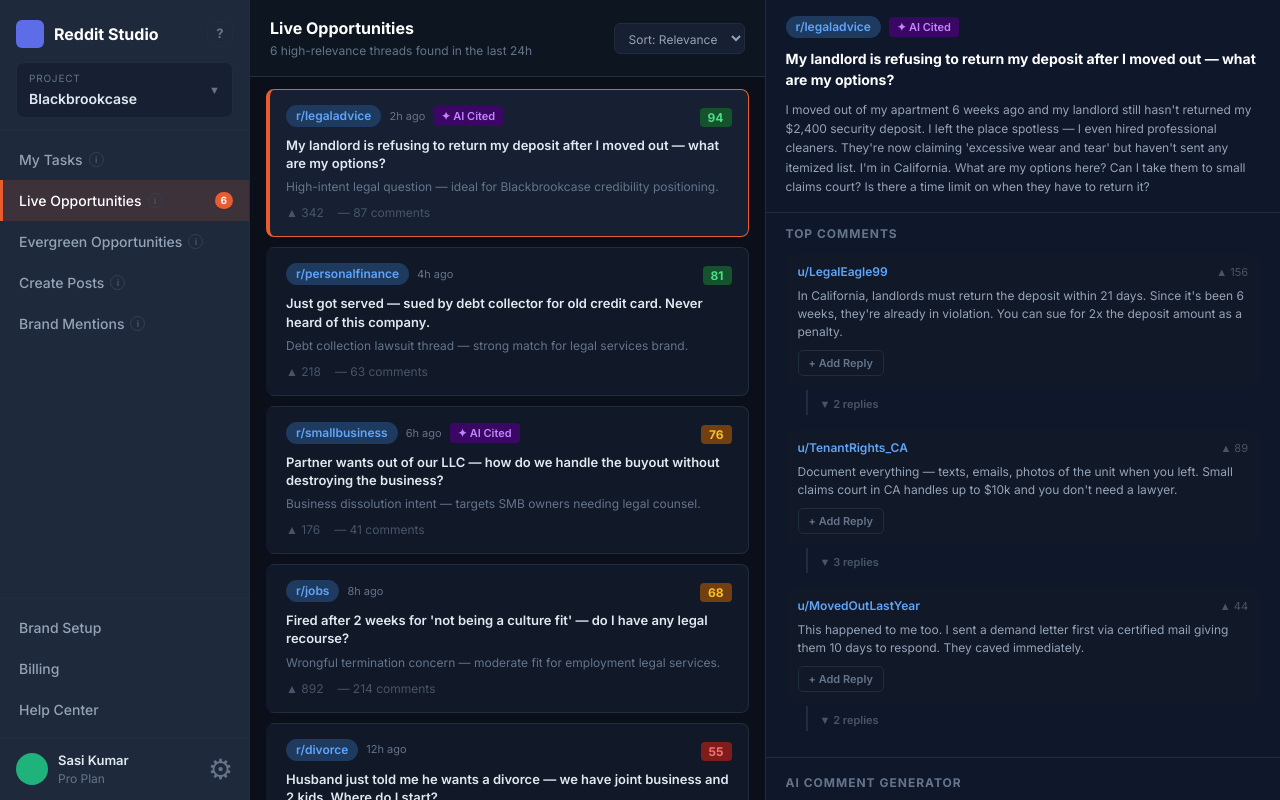
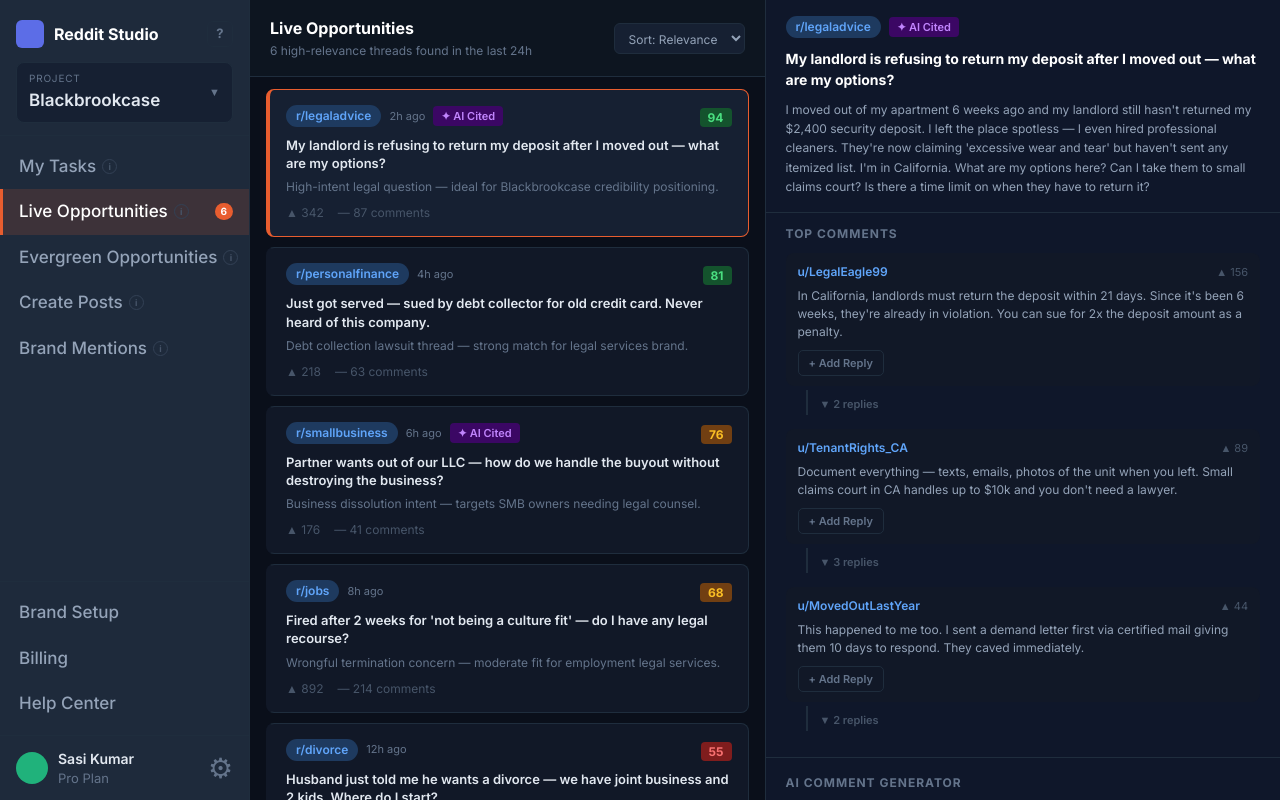
Before and after one commit to Sasi-Kiran-Reddy-Somu/PoStint, a Next.js app: page /studio in a window 1280 px wide. Built offline with nearby package versions, Linux system fonts and the light colour scheme.

Commit message:
Set sidebar nav font size to 17px
Co-Authored-By: Claude Sonnet 4.6 <noreply@anthropic.com>

```diff
--- a/src/components/studio/Sidebar.tsx
+++ b/src/components/studio/Sidebar.tsx
@@ -155,7 +155,7 @@ export default function Sidebar({ activeNav }: SidebarProps) {
           >
             <div>
               <div style={{ fontSize: 10, color: "#64748b", marginBottom: 2, letterSpacing: "0.08em" }}>PROJECT</div>
-              <div style={{ fontSize: 14, fontWeight: 600, color: "#e2e8f0" }}>{project}</div>
+              <div style={{ fontSize: 17, fontWeight: 600, color: "#e2e8f0" }}>{project}</div>
             </div>
             <span style={{ color: "#64748b", fontSize: 11, transform: dropdownOpen ? "rotate(180deg)" : "none", transition: "transform 0.2s" }}>▼</span>
           </div>
@@ -167,7 +167,7 @@ export default function Sidebar({ activeNav }: SidebarProps) {
                   key={p}
                   onClick={() => { setProject(p); setDropdownOpen(false); }}
                   style={{
-                    padding: "10px 12px", fontSize: 14, cursor: "pointer",
+                    padding: "10px 12px", fontSize: 17, cursor: "pointer",
                     color: p === project ? "#fff" : "#94a3b8",
                     background: p === project ? "rgba(232,93,47,0.15)" : "transparent",
                     borderLeft: `3px solid ${p === project ? ORANGE : "transparent"}`,
@@ -176,7 +176,7 @@ export default function Sidebar({ activeNav }: SidebarProps) {
                   }}
                 >{p}</div>
               ))}
-              <div style={{ borderTop: `1px solid ${BORDER}`, padding: "8px 12px", fontSize: 13, color: ORANGE, cursor: "pointer", fontWeight: 600 }}>
+              <div style={{ borderTop: `1px solid ${BORDER}`, padding: "8px 12px", fontSize: 15, color: ORANGE, cursor: "pointer", fontWeight: 600 }}>
                 + New Project
               </div>
             </div>
@@ -194,7 +194,7 @@ export default function Sidebar({ activeNav }: SidebarProps) {
                 href={NAV_ROUTES[item.label]}
                 style={{
                   display: "flex", alignItems: "center", gap: 6,
-                  padding: "10px 16px", cursor: "pointer", fontSize: 14, fontWeight: 500,
+                  padding: "10px 16px", cursor: "pointer", fontSize: 17, fontWeight: 500,
                   color: isActive ? "#fff" : "#94a3b8",
                   background: isActive ? "rgba(232,93,47,0.15)" : "transparent",
                   borderLeft: isActive ? `3px solid ${ORANGE}` : "3px solid transparent",
@@ -249,7 +249,7 @@ export default function Sidebar({ activeNav }: SidebarProps) {
               href={NAV_ROUTES[item.label]}
               style={{
                 display: "flex", alignItems: "center",
-                padding: "10px 16px", fontSize: 14, fontWeight: 500,
+                padding: "10px 16px", fontSize: 17, fontWeight: 500,
                 color: isActive ? "#fff" : "#94a3b8",
                 background: isActive ? "rgba(232,93,47,0.15)" : "transparent",
                 borderLeft: isActive ? `3px solid ${ORANGE}` : "3px solid transparent",
@@ -268,8 +268,8 @@ export default function Sidebar({ activeNav }: SidebarProps) {
           <div style={{ width: 32, height: 32, borderRadius: "50%", background: avatarColor, flexShrink: 0 }} />
         )}
         <div style={{ flex: 1, minWidth: 0 }}>
-          <div style={{ fontSize: 13, fontWeight: 600, color: "#e2e8f0", overflow: "hidden", textOverflow: "ellipsis", whiteSpace: "nowrap" }}>{username}</div>
-          <div style={{ fontSize: 12, color: "#64748b" }}>Pro Plan</div>
+          <div style={{ fontSize: 14, fontWeight: 600, color: "#e2e8f0", overflow: "hidden", textOverflow: "ellipsis", whiteSpace: "nowrap" }}>{username}</div>
+          <div style={{ fontSize: 13, color: "#64748b" }}>Pro Plan</div>
         </div>
         <Link
           href="/studio/settings"
```
